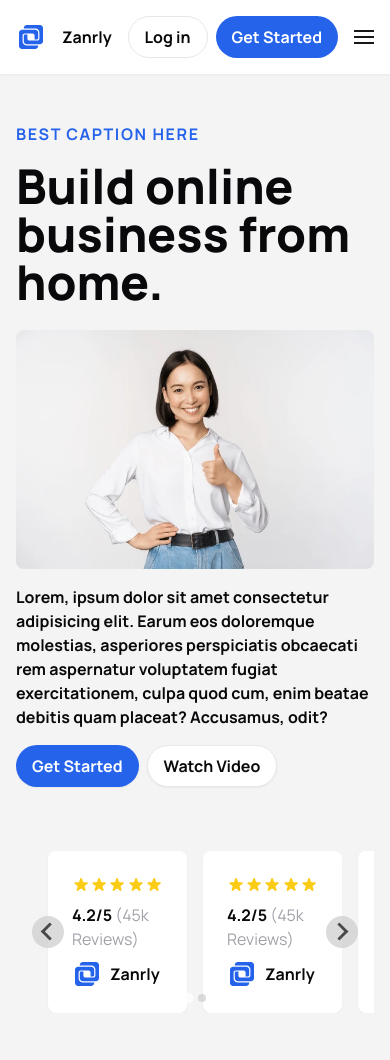
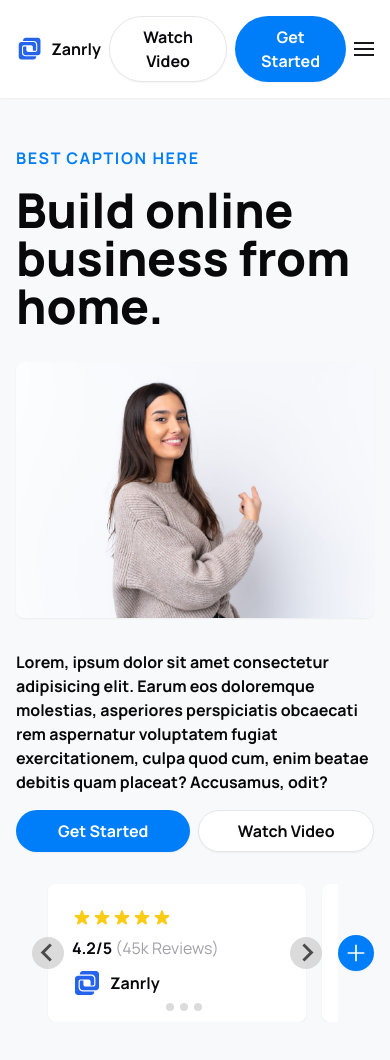
Before and after one commit to andimags/test-project, a website: page index.html in a window 390 px wide. Drawn offline with nearby package versions, Linux system fonts and the light colour scheme.

Commit message:
used css variables

```diff
--- a/index.html
+++ b/index.html
@@ -46,16 +46,16 @@
 
                 <!-- Nav links -->
                 <div class="flex gap-x-4">
-                    <a href="" class="hover:text-zinc-500 transition-all"
+                    <a href="" class="hover-text-primary transition-all"
                         >Features</a
                     >
-                    <a href="" class="hover:text-zinc-500 transition-all"
+                    <a href="" class="hover-text-primary transition-all"
                         >Solutions</a
                     >
-                    <a href="" class="hover:text-zinc-500 transition-all"
+                    <a href="" class="hover-text-primary transition-all"
                         >Resources</a
                     >
-                    <a href="" class="hover:text-zinc-500 transition-all"
+                    <a href="" class="hover-text-primary transition-all"
                         >Pricing</a
                     >
                 </div>
@@ -63,11 +63,11 @@
                 <!-- Buttons -->
                 <div class="flex gap-x-2">
                     <button
-                        class="py-2 px-4 border rounded-full hover:bg-zinc-100 transition-all shadow-sm">
+                        class="py-2 px-4 border rounded-full hover-bg-base transition-all shadow-sm">
                         Log in
                     </button>
                     <button
-                        class="py-2 px-4 rounded-full bg-primary text-white hover:bg-blue-700 transition-all shadow-sm">
+                        class="py-2 px-4 rounded-full bg-primary text-base hover-bg-primary transition-all shadow-sm">
                         Get Started
                     </button>
                 </div>
@@ -98,11 +98,11 @@
                     <!-- Buttons -->
                     <div class="flex gap-x-2">
                         <button
-                            class="py-2 px-4 border rounded-full hover:bg-zinc-100 transition-all">
-                            Log in
+                            class="py-2 px-4 border rounded-full bg-base hover-bg-base transition-all shadow-sm">
+                            Watch Video
                         </button>
                         <button
-                            class="py-2 px-4 rounded-full bg-primary text-white hover:bg-blue-700 transition-all">
+                            class="py-2 px-4 rounded-full bg-primary hover-bg-primary text-base transition-all shadow-sm">
                             Get Started
                         </button>
                     </div>
@@ -128,16 +128,16 @@
                     x-show="open"
                     x-transition
                     class="lg:hidden grid grid-cols-1 gap-y-2 bg-base p-4 shadow-sm">
-                    <a href="" class="block hover:text-zinc-500 transition-all"
+                    <a href="" class="block hover-text-primary transition-all"
                         >Features</a
                     >
-                    <a href="" class="block hover:text-zinc-500 transition-all"
+                    <a href="" class="block hover-text-primary transition-all"
                         >Solutions</a
                     >
-                    <a href="" class="block hover:text-zinc-500 transition-all"
+                    <a href="" class="block hover-text-primary transition-all"
                         >Resources</a
                     >
-                    <a href="" class="block hover:text-zinc-500 transition-all"
+                    <a href="" class="block hover-text-primary transition-all"
                         >Pricing</a
                     >
                 </div>
@@ -148,7 +148,7 @@
             <div
                 class="grid grid-cols-1 md:grid-cols-3 md:gap-4 min-h-screen pt-8">
                 <!-- Main content start -->
-                <div class="col-span-2 md:max-w-lg m-4 lg:m-0">
+                <div class="col-span-2 lg:pr-[30%] m-4 lg:m-0">
                     <p class="text-accent mb-4 tracking-widest">
                         BEST CAPTION HERE
                     </p>
@@ -156,8 +156,8 @@
                         Build online business from home.
                     </p>
                     <img
-                        class="h-sm w-full my-4 md:hidden object-cover rounded-lg"
-                        src="./images/woman.webp"
+                        class="my-8 md:hidden object-cover rounded-lg w-full h-64 shadow-sm object-center"
+                        src="./src/images/woman.jpg"
                         alt="" />
                     <p>
                         Lorem, ipsum dolor sit amet consectetur adipisicing
@@ -168,23 +168,24 @@
                     </p>
                     <div class="flex gap-x-2 mt-4">
                         <button
-                            class="py-2 px-4 rounded-full bg-primary text-white hover:bg-blue-700 transition-all shadow-sm">
+                            class="py-2 px-4 rounded-full text-base bg-primary hover-bg-primary transition-all shadow-sm w-full md:w-auto">
                             Get Started
                         </button>
                         <button
-                            class="py-2 px-4 border rounded-full bg-base hover:bg-zinc-100 transition-all shadow-sm">
+                            class="py-2 px-4 border rounded-full bg-base hover-bg-base transition-all shadow-sm w-full md:w-auto">
                             Watch Video
                         </button>
                     </div>
 
                     <!-- Reviews start -->
-                    <div class="splide my-16">
+                    <div class="flex items-center justify-between">
+                        <div class="my-8 splide flex items-center w-[90%]">
                             <div class="splide__track">
                                 <ul class="splide__list">
                                     <!-- Review card 1 -->
                                     <li class="splide__slide">
                                         <div
-                                        class="bg-base p-6 min-w-lg rounded-lg shadow-sm w-50">
+                                            class="bg-base p-6 rounded-lg shadow-sm">
                                             <div class="flex mb-2">
                                                 <svg
                                                     class="w-5 h-5 fill-yellow-400"
@@ -234,7 +235,8 @@
                                                     >(45k Reviews)</span
                                                 >
                                             </p>
-                                        <div class="flex items-center gap-x-2">
+                                            <div
+                                                class="flex items-center gap-x-2">
                                                 <svg
                                                     id="image-logo"
                                                     class="h-full fill-blue-600"
@@ -254,7 +256,7 @@
                                     <!-- Review card 2 -->
                                     <li class="splide__slide">
                                         <div
-                                        class="bg-base p-6 min-w-lg rounded-lg shadow-sm w-50">
+                                            class="bg-base p-6 rounded-lg shadow-sm">
                                             <div class="flex mb-2">
                                                 <svg
                                                     class="w-5 h-5 fill-yellow-400"
@@ -304,7 +306,8 @@
                                                     >(45k Reviews)</span
                                                 >
                                             </p>
-                                        <div class="flex items-center gap-x-2">
+                                            <div
+                                                class="flex items-center gap-x-2">
                                                 <svg
                                                     id="image-logo"
                                                     class="h-full fill-blue-600"
@@ -324,7 +327,7 @@
                                     <!-- Review card 3 -->
                                     <li class="splide__slide">
                                         <div
-                                        class="bg-base p-6 min-w-lg rounded-lg shadow-sm w-50">
+                                            class="bg-base p-6 rounded-lg shadow-sm">
                                             <div class="flex mb-2">
                                                 <svg
                                                     class="w-5 h-5 fill-yellow-400"
@@ -374,7 +377,8 @@
                                                     >(45k Reviews)</span
                                                 >
                                             </p>
-                                        <div class="flex items-center gap-x-2">
+                                            <div
+                                                class="flex items-center gap-x-2">
                                                 <svg
                                                     id="image-logo"
                                                     class="h-full fill-blue-600"
@@ -394,7 +398,7 @@
                                     <!-- Review card 4 -->
                                     <li class="splide__slide">
                                         <div
-                                        class="bg-base p-6 min-w-lg rounded-lg shadow-sm w-50">
+                                            class="bg-base p-6 rounded-lg shadow-sm">
                                             <div class="flex mb-2">
                                                 <svg
                                                     class="w-5 h-5 fill-yellow-400"
@@ -444,7 +448,8 @@
                                                     >(45k Reviews)</span
                                                 >
                                             </p>
-                                        <div class="flex items-center gap-x-2">
+                                            <div
+                                                class="flex items-center gap-x-2">
                                                 <svg
                                                     id="image-logo"
                                                     class="h-full fill-blue-600"
@@ -464,6 +469,24 @@
                                 </ul>
                             </div>
                         </div>
+                        <div class="w-auto inline">
+                            <button
+                                class="my-4 p-2 rounded-full transition-all shadow-sm bg-primary hover-bg-primary">
+                                <svg
+                                    class="fill-white"
+                                    xmlns="http://www.w3.org/2000/svg"
+                                    x="0px"
+                                    y="0px"
+                                    width="20"
+                                    height="20"
+                                    viewBox="0 0 24 24">
+                                    <path
+                                        fill-rule="evenodd"
+                                        d="M 11 2 L 11 11 L 2 11 L 2 13 L 11 13 L 11 22 L 13 22 L 13 13 L 22 13 L 22 11 L 13 11 L 13 2 Z"></path>
+                                </svg>
+                            </button>
+                        </div>
+                    </div>
                     <!-- Reviews end -->
                 </div>
                 <!-- Main content end -->
@@ -472,7 +495,7 @@
                 <div class="hidden md:block col-span-1 m-4 lg:m-0">
                     <img
                         class="h-full w-full object-cover rounded-lg shadow-sm"
-                        src="./src/images/woman.webp"
+                        src="./src/images/woman.jpg"
                         alt="" />
                 </div>
             </div>
--- a/src/index.css
+++ b/src/index.css
@@ -1,9 +1,11 @@
 :root {
     --white: white;
     --black: rgb(9 9 11);
-    --light-grey: rgb(244 244 245);
+    --light-grey: rgb(248 249 251);
     --grey: rgb(161 161 170);
-    --blue: rgb(37 99 235);
+    --dark-grey: rgb(115 115 115);
+    --blue: rgb(0 126 249);
+    --hover-blue: rgb(4, 114, 224);
     --green: rgb(22 163 74);
     --orange: rgb(245 158 11);
     --font-base: 16px;
@@ -18,12 +20,18 @@
     font-weight: var(--font-bold);
 }
 
+/* Font weights */
 .font-extrabold {
     font-weight: var(--font-extrabold);
 }
 
+/* Text colors */
 .text-primary {
     color: var(--black);
+}
+
+.hover-text-primary:hover {
+    color: var(--dark-grey);
 }
 
 .text-accent {
@@ -38,8 +46,13 @@
     color: var(--white);
 }
 
+/* Bg colors */
 .bg-primary {
     background-color: var(--blue);
+}
+
+.hover-bg-primary:hover {
+    background-color: var(--hover-blue);
 }
 
 .bg-secondary {
@@ -49,3 +62,7 @@
 .bg-base {
     background-color: var(--white);
 }
+
+.hover-bg-base:hover {
+    background-color: var(--light-grey);
+}
--- a/src/index.js
+++ b/src/index.js
@@ -1,4 +1,6 @@
-var perPage = 0;
+document.addEventListener("DOMContentLoaded", function () {
+    // 1 slide on small screens
+    var perPage = document.body.clientWidth >= 768 ? 2 : 1;
 
     var onresize = function () {
         let width = document.body.clientWidth;
@@ -8,12 +10,16 @@ var onresize = function () {
         splide.refresh();
     };
 
+    // Listen when resizing the screen
     window.addEventListener("resize", onresize);
 
     var splide = new Splide(".splide", {
-    perPage: 2,
+        perPage: perPage,
         rewind: true,
         gap: "1rem",
         padding: "2rem",
+        marginRight: "10rem",
     });
+
     splide.mount();
+});
```
Also changed, not shown: src/images/woman.jpg (added), src/images/woman.webp (deleted), src/output.css. Lines whose indentation alone changed are shown as unchanged.
